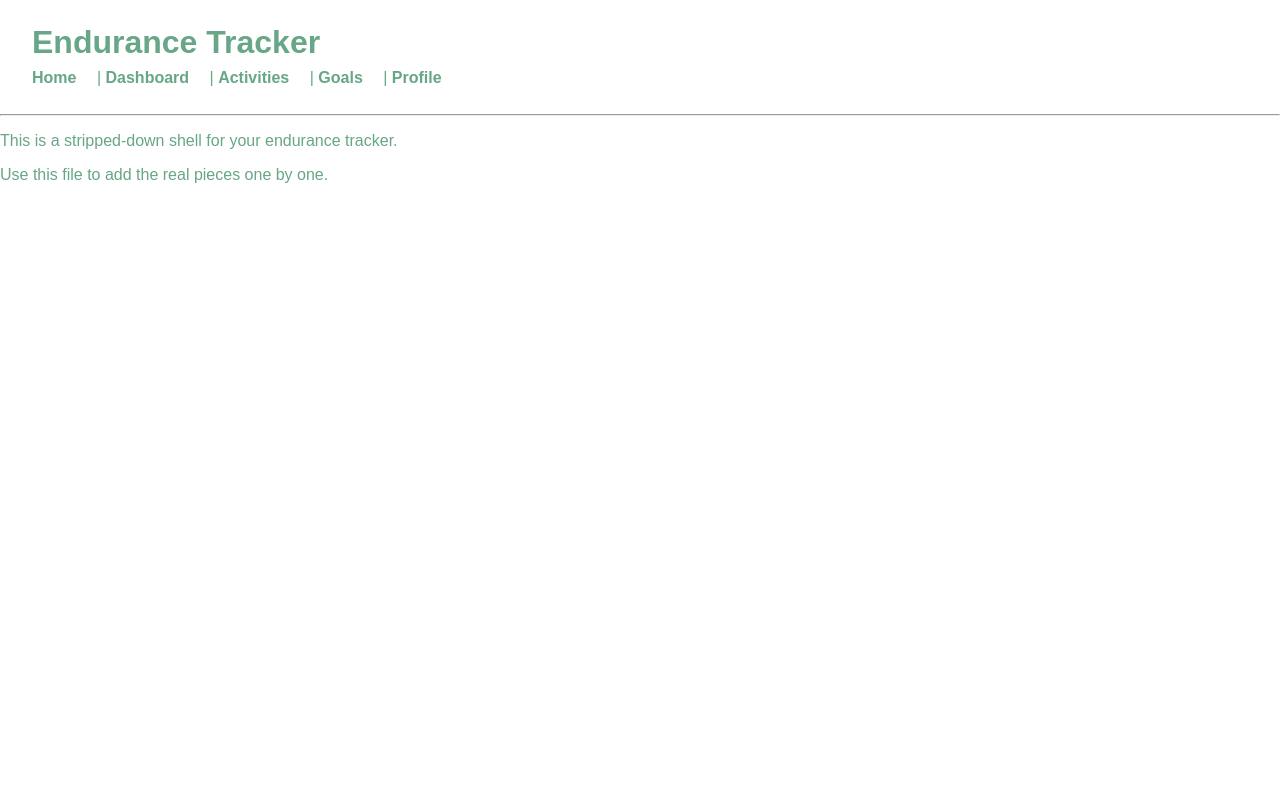
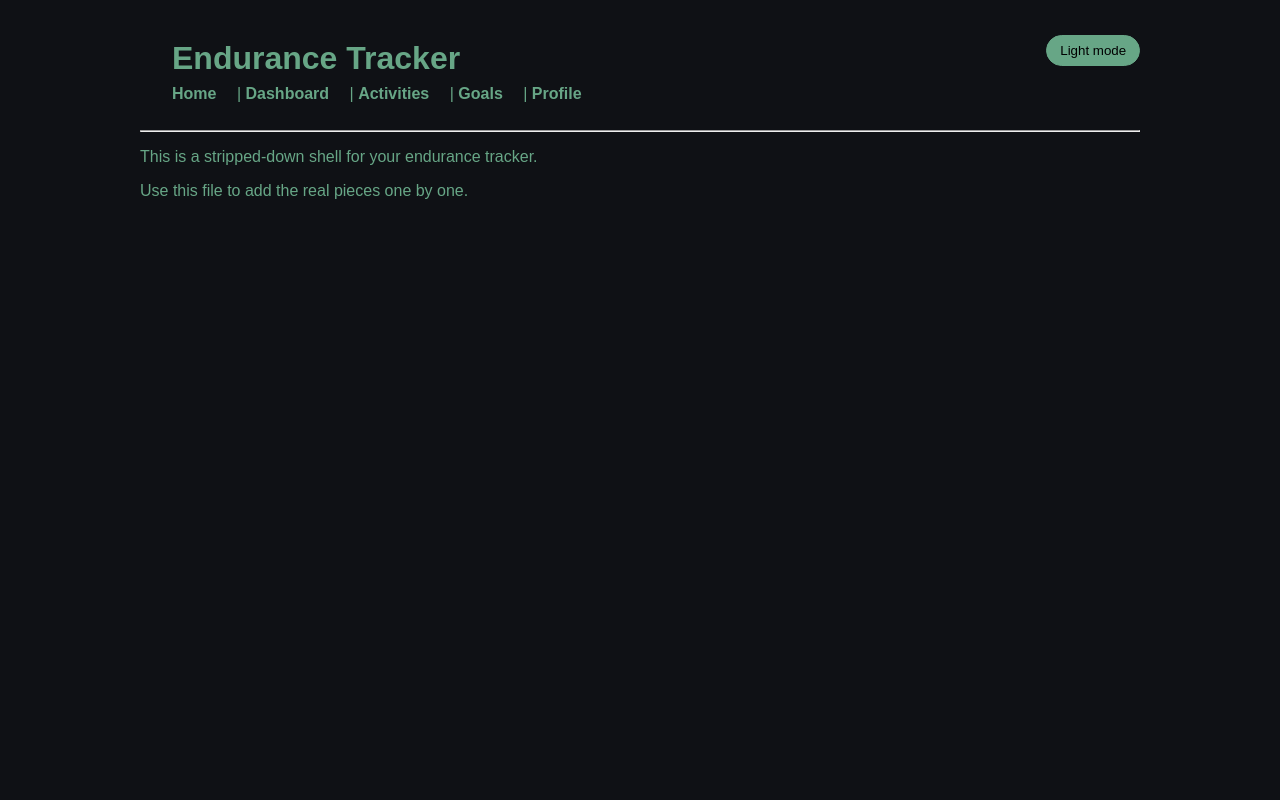
Before and after one commit to Quemmons/Endurance-Training-Tracker, a Flask app: page / in a window 1280 px wide. Run offline with Flask 3, Linux system fonts and the light colour scheme; a user stored in the database is signed in.

Commit message:
Describe what you changed

```diff
--- a/app.py
+++ b/app.py
@@ -75,6 +75,7 @@ def page(title, body):
         f'<p class="{category}">{message}</p>'
         for category, message in get_flashed_messages(with_categories=True)
     )
+    dark_mode = 'dark' if session.get('dark_mode') else 'light'
     return render_template_string('''
         <!doctype html>
         <html>
@@ -84,21 +85,30 @@ def page(title, body):
             <title>{{ title }}</title>
             <link rel="stylesheet" href="/static/css/styles.css">
           </head>
-          <body>
-            <h1>Endurance Tracker</h1>
-            <nav>
-              <a href="/">Home</a> |
-              <a href="/dashboard">Dashboard</a> |
-              <a href="/activities">Activities</a> |
-              <a href="/goals">Goals</a> |
-              <a href="/profile">Profile</a>
-            </nav>
-            <hr>
-            {{ messages | safe }}
-            {{ body | safe }}
+          <body class="theme-{{ dark_mode }}">
+            <div class="page-shell">
+              <div class="topbar">
+                <h1>Endurance Tracker</h1>
+                <form method="post" action="/theme/toggle" class="theme-toggle-form">
+                  <button type="submit" class="theme-toggle-btn">
+                    {{ 'Light mode' if dark_mode == 'dark' else 'Dark mode' }}
+                  </button>
+                </form>
+              </div>
+              <nav>
+                <a href="/">Home</a> |
+                <a href="/dashboard">Dashboard</a> |
+                <a href="/activities">Activities</a> |
+                <a href="/goals">Goals</a> |
+                <a href="/profile">Profile</a>
+              </nav>
+              <hr>
+              {{ messages | safe }}
+              {{ body | safe }}
+            </div>
           </body>
         </html>
-    ''', title=title, body=body, messages=messages)
+    ''', title=title, body=body, messages=messages, dark_mode=dark_mode)
 
 
 @app.route('/')
@@ -361,6 +371,12 @@ def strava_disconnect():
     return redirect(url_for('activities'))
 
 
+@app.route('/theme/toggle', methods=['POST'])
+def toggle_theme():
+    session['dark_mode'] = not session.get('dark_mode', False)
+    return redirect(request.referrer or url_for('home'))
+
+
 if __name__ == '__main__':
     port = int(os.environ.get('PORT', 5000))
     app.run(host='0.0.0.0', port=port)
--- a/static/css/styles.css
+++ b/static/css/styles.css
@@ -4,6 +4,59 @@ body {
   margin: 0;
   background: #ffffff;
   color: #67A686;
+}
+
+body.theme-dark {
+  background: #0f1115;
+  color: #67A686;
+}
+
+.page-shell {
+  max-width: 1000px;
+  margin: 0 auto;
+  padding: 1rem 2rem 2rem;
+}
+
+.topbar {
+  display: flex;
+  justify-content: space-between;
+  align-items: center;
+  gap: 1rem;
+}
+
+.theme-toggle-form {
+  margin: 0;
+}
+
+.theme-toggle-btn {
+  border: 1px solid #67A686;
+  background: #67A686;
+  color: #000000;
+  border-radius: 999px;
+  padding: 0.45rem 0.8rem;
+  cursor: pointer;
+}
+
+body.theme-dark .panel,
+body.theme-dark .goal-card,
+body.theme-dark .activity-card {
+  background: #1a1d24;
+  border-color: #67A686;
+  color: #f5f5f5;
+}
+
+body.theme-dark .activity-form input,
+body.theme-dark .activity-form label {
+  color: #f5f5f5;
+}
+
+body.theme-dark nav a {
+  color: #67A686;
+}
+
+body.theme-dark .activity-card__meta,
+body.theme-dark .empty-state {
+  color: #d9d9d9;
 }
 
 h1 {
```
